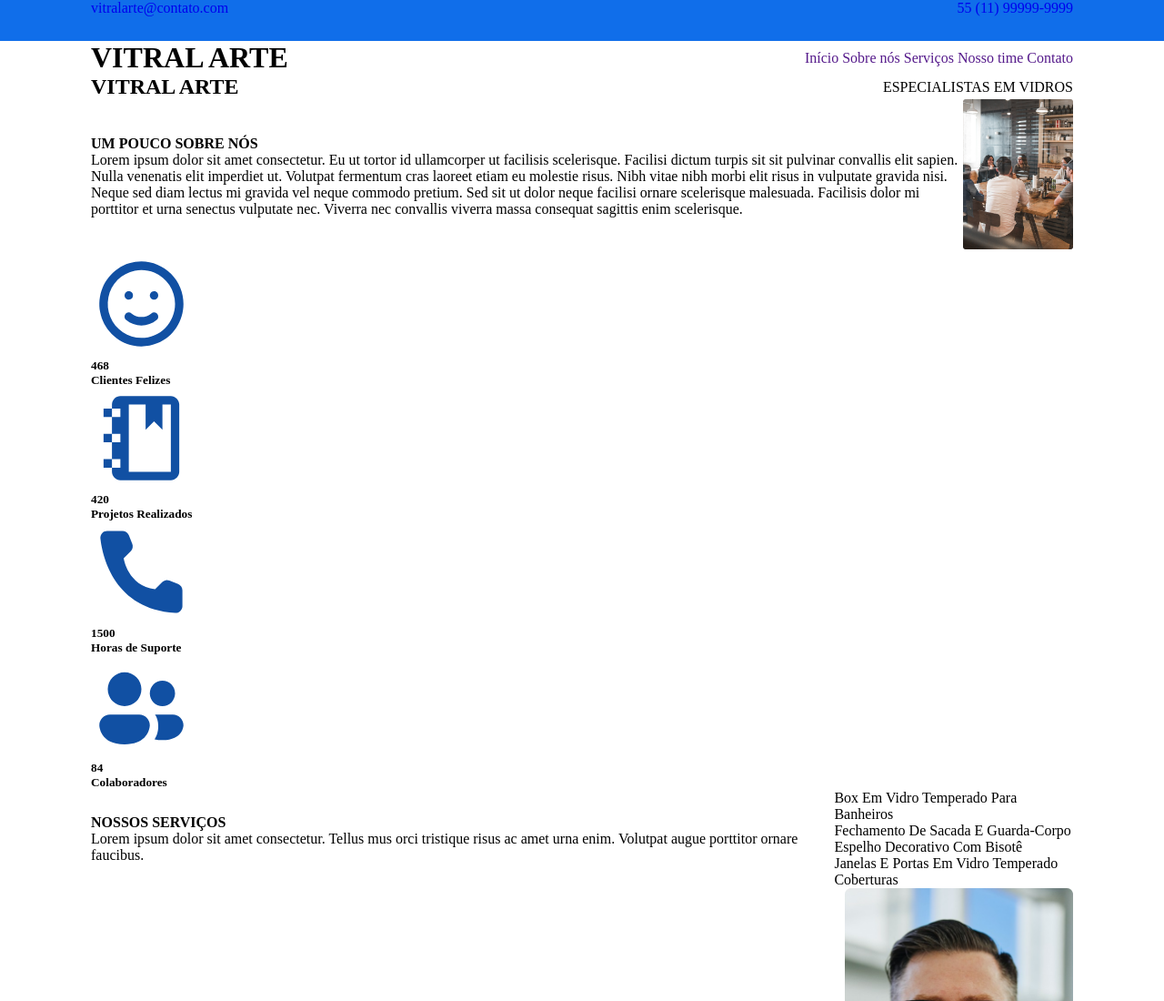
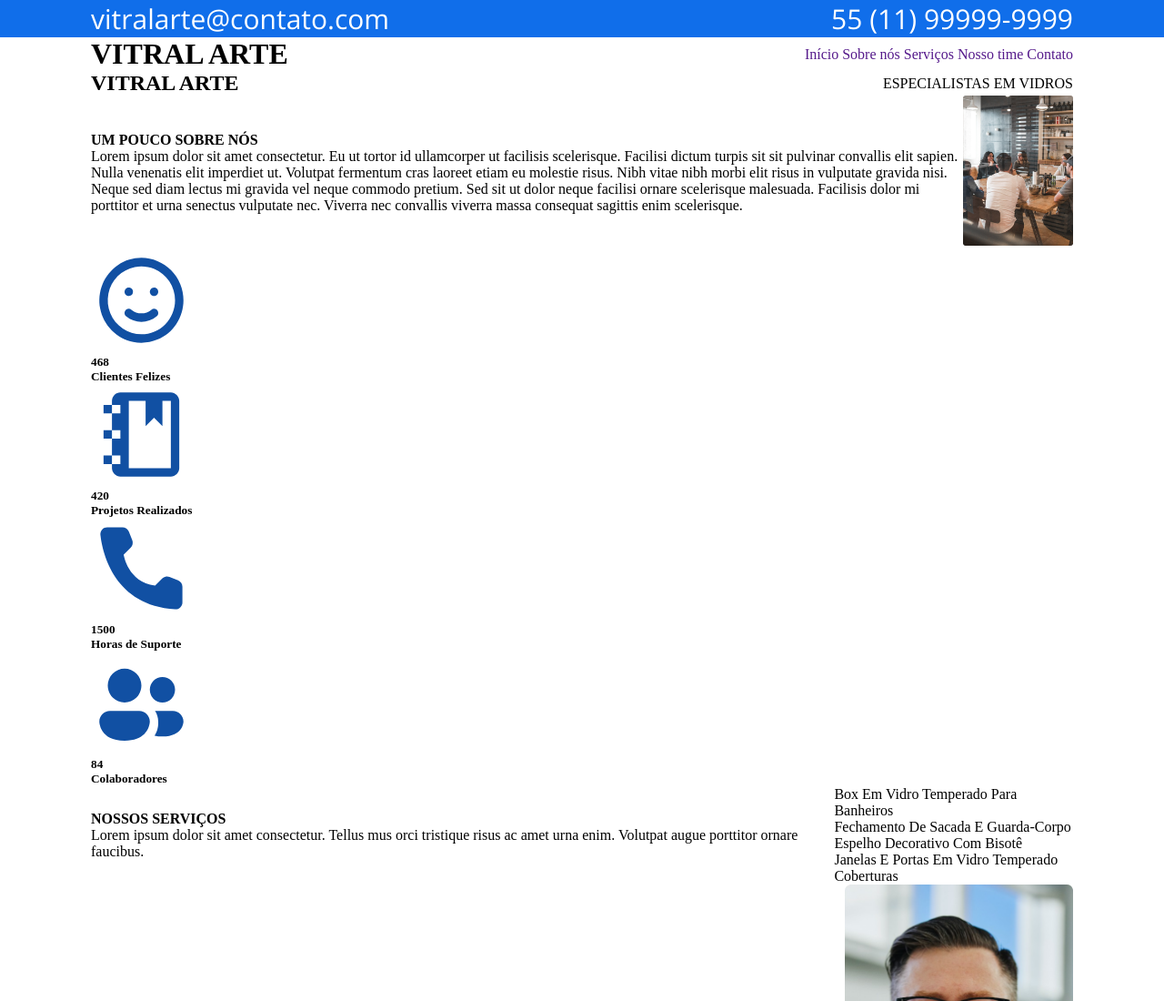
Before and after one commit to IIIgorMoura/VitralArte-Retomada-2, a plain HTML site: page index.html in a window 1280 px wide. Shown: the top 1100 px of the page at 91% size. Drawn offline with Linux system fonts and the light colour scheme.

Commit message:
PARA DE ROUBA MATHEUS

```diff
--- a/style.css
+++ b/style.css
@@ -62,6 +62,10 @@ img {
 /* contato */
 .contato {
     background-color: #106eea;
-    height: 45px;
+}
+
+.contato .container a {
+    font: 500 30px "OpenSans Regular";
+    color: #fff;
 }
 /* fim contato */
```
